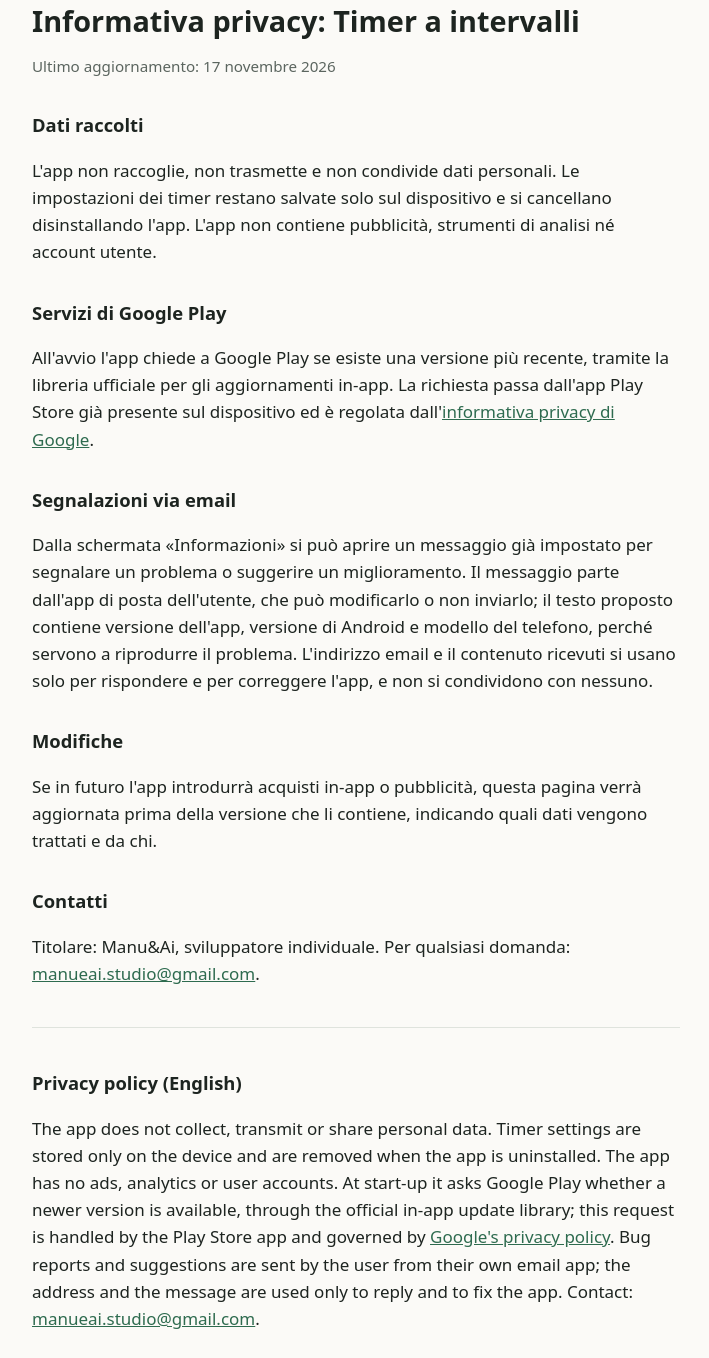
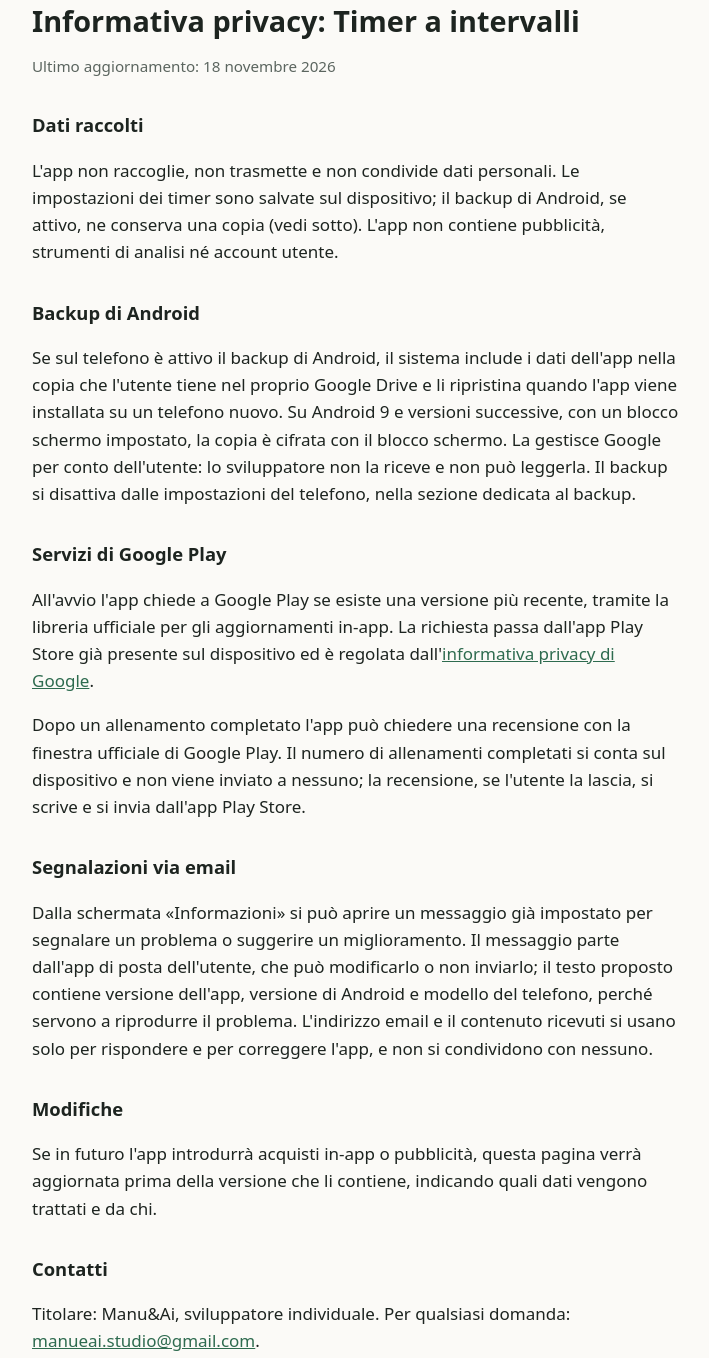
Before and after one commit to manuandai/aidea, a plain HTML site: page privacy/timer.html in a window 1280 px wide. Shown: the part 37-1395 px from the top of the page, without its empty margins (284-993 px from the left). Drawn offline with Linux system fonts and the light colour scheme.

Commit message:
Informative: backup di Android, recensione del Timer, ultimo cambio di Volume

```diff
--- a/privacy/timer.html
+++ b/privacy/timer.html
@@ -9,17 +9,27 @@
 <body>
 <main>
   <h1>Informativa privacy: Timer a intervalli</h1>
-  <p class="meta">Ultimo aggiornamento: 17 novembre 2026</p>
+  <p class="meta">Ultimo aggiornamento: 18 novembre 2026</p>
 
   <h2>Dati raccolti</h2>
-  <p>L'app non raccoglie, non trasmette e non condivide dati personali. Le impostazioni dei timer restano
-    salvate solo sul dispositivo e si cancellano disinstallando l'app. L'app non contiene pubblicità, strumenti
+  <p>L'app non raccoglie, non trasmette e non condivide dati personali. Le impostazioni dei timer sono
+    salvate sul dispositivo; il backup di Android, se attivo, ne conserva una copia (vedi sotto). L'app non contiene pubblicità, strumenti
     di analisi né account utente.</p>
+
+  <h2>Backup di Android</h2>
+  <p>Se sul telefono è attivo il backup di Android, il sistema include i dati dell'app nella copia che l'utente
+    tiene nel proprio Google Drive e li ripristina quando l'app viene installata su un telefono nuovo. Su Android 9
+    e versioni successive, con un blocco schermo impostato, la copia è cifrata con il blocco schermo. La gestisce
+    Google per conto dell'utente: lo sviluppatore non la riceve e non può leggerla. Il backup si disattiva dalle
+    impostazioni del telefono, nella sezione dedicata al backup.</p>
 
   <h2>Servizi di Google Play</h2>
   <p>All'avvio l'app chiede a Google Play se esiste una versione più recente, tramite la libreria ufficiale
     per gli aggiornamenti in-app. La richiesta passa dall'app Play Store già presente sul dispositivo ed è
     regolata dall'<a href="https://policies.google.com/privacy">informativa privacy di Google</a>.</p>
+  <p>Dopo un allenamento completato l'app può chiedere una recensione con la finestra ufficiale di Google
+    Play. Il numero di allenamenti completati si conta sul dispositivo e non viene inviato a nessuno; la recensione, se l'utente la
+    lascia, si scrive e si invia dall'app Play Store.</p>
 
   <h2>Segnalazioni via email</h2>
   <p>Dalla schermata «Informazioni» si può aprire un messaggio già impostato per segnalare un problema o
@@ -39,11 +49,13 @@
   <hr>
   <section lang="en">
     <h2>Privacy policy (English)</h2>
-    <p>The app does not collect, transmit or share personal data. Timer settings are stored only on the
-      device and are removed when the app is uninstalled. The app has no ads, analytics or user accounts. At
+    <p>The app does not collect, transmit or share personal data. Timer settings are stored on the
+      device. If Android backup is turned on, the system includes the app's data in the copy the user keeps in their own Google Drive and restores it when the app is installed on a new phone; on Android 9 and later, with a screen lock set, the copy is encrypted with the screen lock. Google handles this copy on the user's behalf: the developer does not receive it and cannot read it. Backup can be turned off in the phone's backup settings. The app has no ads, analytics or user accounts. At
       start-up it asks Google Play whether a newer version is available, through the official in-app update
       library; this request is handled by the Play Store app and governed by
-      <a href="https://policies.google.com/privacy">Google's privacy policy</a>. Bug reports and suggestions
+      <a href="https://policies.google.com/privacy">Google's privacy policy</a>. After a completed workout
+      the app may ask for a review through Google Play's official review sheet; the count of completed
+      workouts is kept on the device and sent to no one, and any review is written and sent from the Play Store app. Bug reports and suggestions
       are sent by the user from their own email app; the address and the message are used only to reply and
       to fix the app. Contact:
       <a href="mailto:manueai.studio@gmail.com">manueai.studio@gmail.com</a>.</p>
```
Also changed, not shown: privacy/contagiorni.html (+11 -3 lines), privacy/volume.html (+13 -3 lines).
